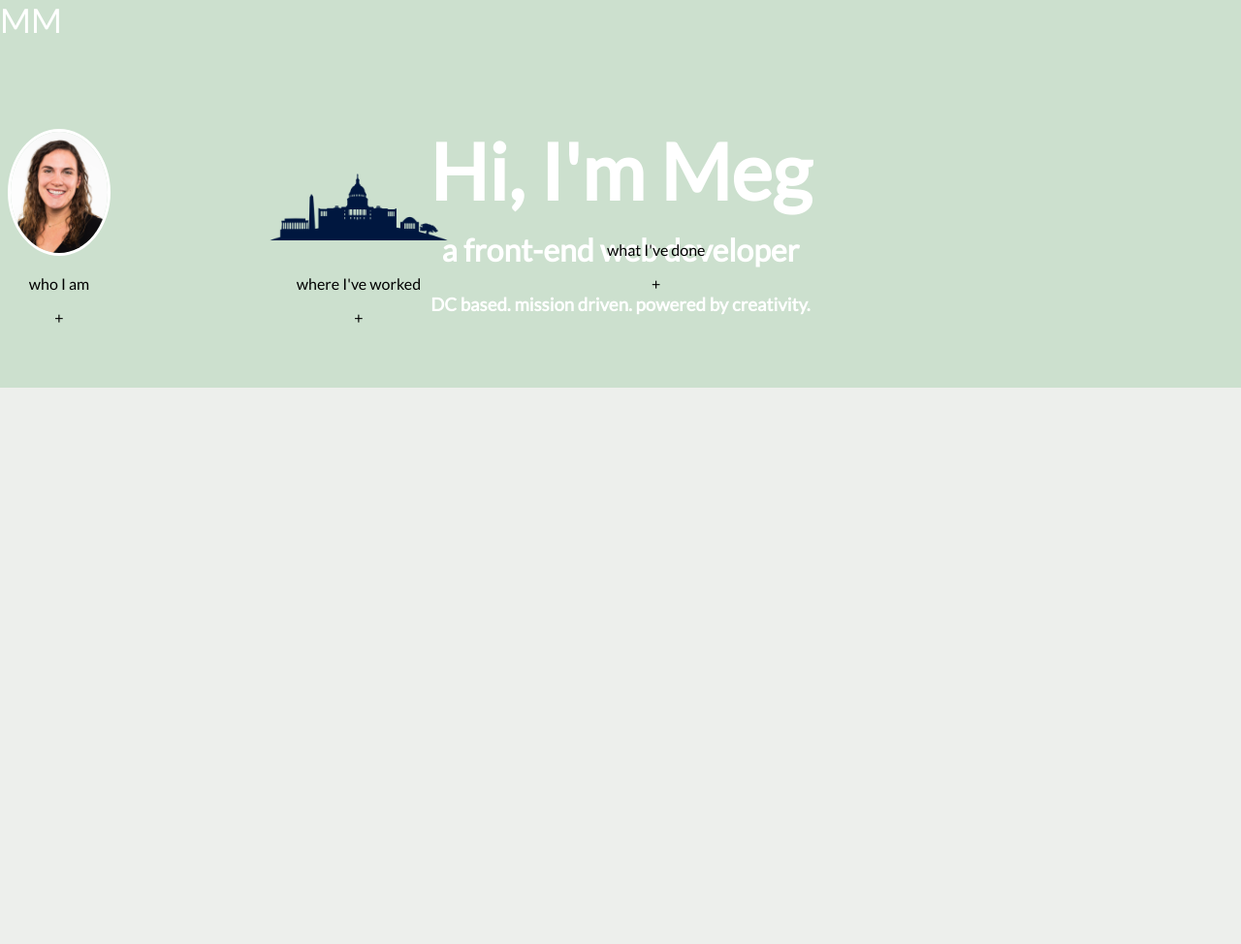
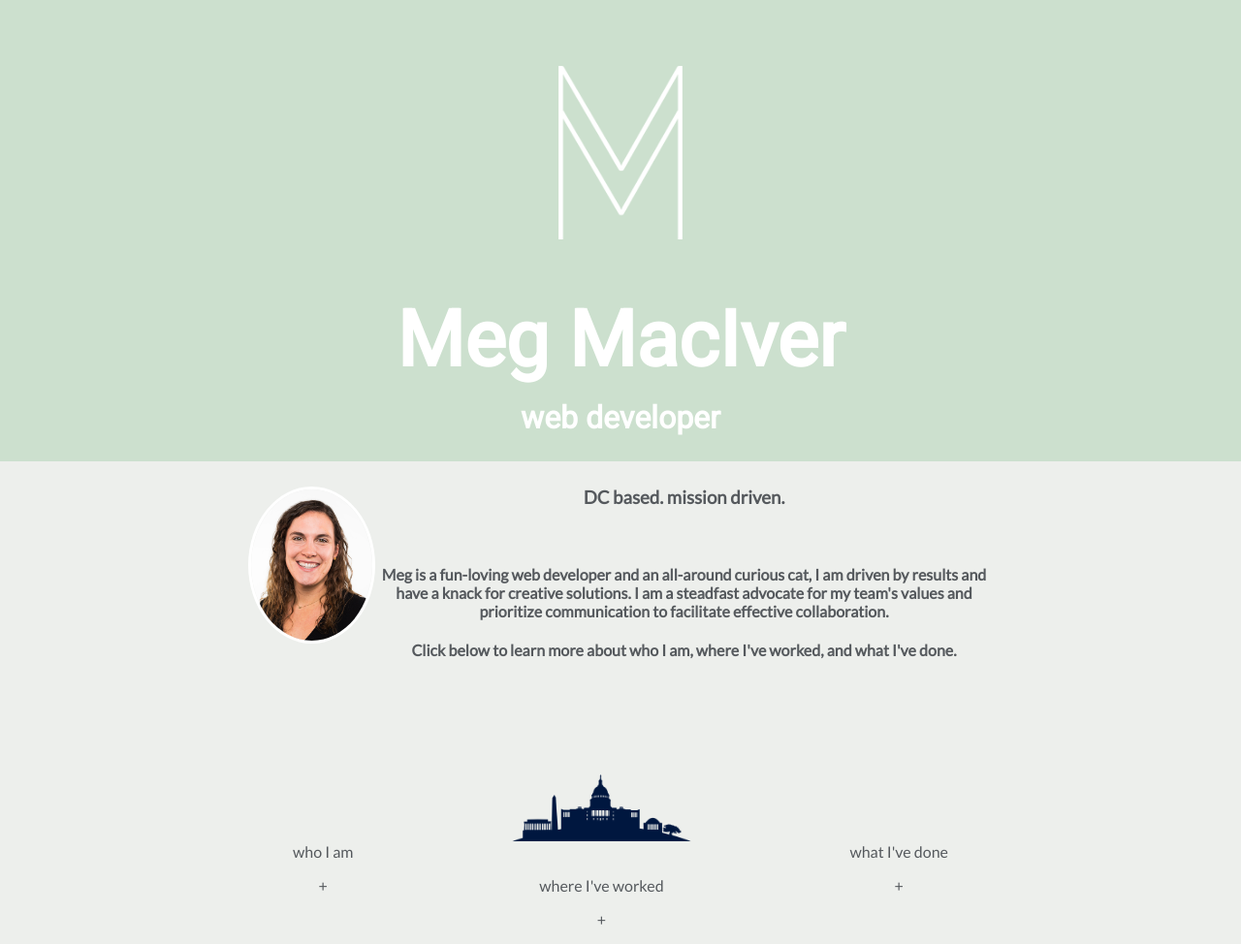
Before and after one commit to megmaciver13/megmaciver13.github.io, a plain HTML site: page index.html in a window 1280 px wide. Shown: the whole page at 97% size. Before the commit the page ends 800 px from the top, so only its background shows below. Drawn offline with Linux system fonts and the light colour scheme.

Commit message:
add logo, add flex boxes and new content layout with summary and middle divs

```diff
--- a/index.html
+++ b/index.html
@@ -4,26 +4,34 @@
     <meta charset="utf-8">
     <title>Meg MacIver</title>
     <link rel="stylesheet" href='style.css'>
-    <link href="https://fonts.googleapis.com/css?family=Lato|Open+Sans|Roboto|Source+Sans+Pro" rel="stylesheet">
+    <link href="https://fonts.googleapis.com/css?family=Lato|Roboto" rel="stylesheet">
   </head>
 
   <body>
     <div class="top">
-      <nav class="navbar navbar-default">
-        <a class="logo">MM</a>
-      </nav>
       <div class="header-text">
         <div class="greeting">
-          <h1>Hi, I'm Meg</h1>
-          <h2>a front-end web developer</h2>
-          <h3>DC based. mission driven. powered by creativity.</h3>
+          <img src="./mm-logo-white.png" alt="MM logo" class="logo">
+          <h1>Meg MacIver</h1>
+          <h2>web developer</h2>
         </div>
       </div>
     </div>
 
+
+    <div class="middle">
+                <img src="./GA-PORTRAITS-Shoot-9-9Meg-M-FINAL.jpg" alt="Meg Headshot" class="headshot">
+      <div class="summary">
+        <h3>DC based. mission driven.</h3>
+        <br>
+        <h4>Meg is a fun-loving web developer and an all-around curious cat, I am driven by results and have a knack for creative solutions. I am a steadfast advocate for my team's values and prioritize communication to facilitate effective collaboration.</h4>
+        <h4>Click below to learn more about who I am, where I've worked, and what I've done.</h3>
+      </div>
+    </div>
+
     <div class="bottom">
+      <div class="info-buttons">
         <div class="who">
-        <img src="./GA-PORTRAITS-Shoot-9-9Meg-M-FINAL.jpg" alt="Meg Headshot" class="headshot">
           <p>who I am</p>
           <p class="who-more">+</p>
         </div>
@@ -37,8 +45,10 @@
           <p class="what-more">+</p>
         </div>
       </div>
-
+    </div>
+<!--
     <div class="more-info">
+      <p></p>
       <div class="more-who">
         <p>hello who</p>
       </div>
@@ -48,7 +58,7 @@
       <div class="more-what">
         <p>hello what</p>
       </div>
-    </div>
+    </div> -->
 
     <script src="index.js"></script>
   </body>
--- a/style.css
+++ b/style.css
@@ -7,6 +7,7 @@ body {
   font-size: 12pt;
   color: white;
   text-align: center;
+  margin: 0;
 }
 
 /*top*/
@@ -19,7 +20,6 @@ nav {
 
 h1 {
   font-size: 60pt;
-  font-weight: bold;
 }
 
 h2 {
@@ -27,31 +27,60 @@ h2 {
   margin-top: -40px;
 }
 
-h3 {
-  font-size: 14pt;
-  margin-top: 0px;
-}
-
 .top {
-  position: absolute;
+  font-family: 'Roboto', sans-serif;
   top: 0;
   left: 0;
   background-color: #cce0ce;
-  height: 50%;
+
   width: 100%;
+  flex: 1;
 }
 
 .header-text {
   margin-top: 10%;
 }
 
+.logo {
+  width: 10%;
+  margin-top: -60px;
+}
+
+/*middle*/
+h3 {
+  font-size: 14pt;
+  margin-top: 0px;
+}
+
+.middle {
+  padding: 2% 20% 0 20%;
+  color: #55595d;
+  display: flex;
+  flex-direction: row;
+  justify-content: space-around;
+  align-items: flex-start;
+}
+
+.headshot {
+  border-radius: 50%;
+  width: 125px;
+  border: 3px solid white;
+}
+
+.summary {
+
+}
+
 /*bottom*/
+.bottom {
+  padding-top: 30px;
+  color: #55595d;
+  display: flex;
+  flex-direction: column;
+  justify-content: center;
+}
 
-.bottom {
-  position: absolute;
-  margin-top: 35%;
-  text-align: center;
-  color: black;
+.info-buttons {
   display: flex;
   flex-direction: row;
   justify-content: center;
@@ -67,12 +96,6 @@ h3 {
 .dc-skyline {
   width: 40%;
   margin-bottom: -10%;
-}
-
-.headshot {
-  border-radius: 50%;
-  width: 100px;
-  border: 3px solid white;
 }
 
 .more-info {
```
Also changed, not shown: mm-logo-black.png (added), mm-logo-white.png (added). Lines whose indentation alone changed are shown as unchanged.
